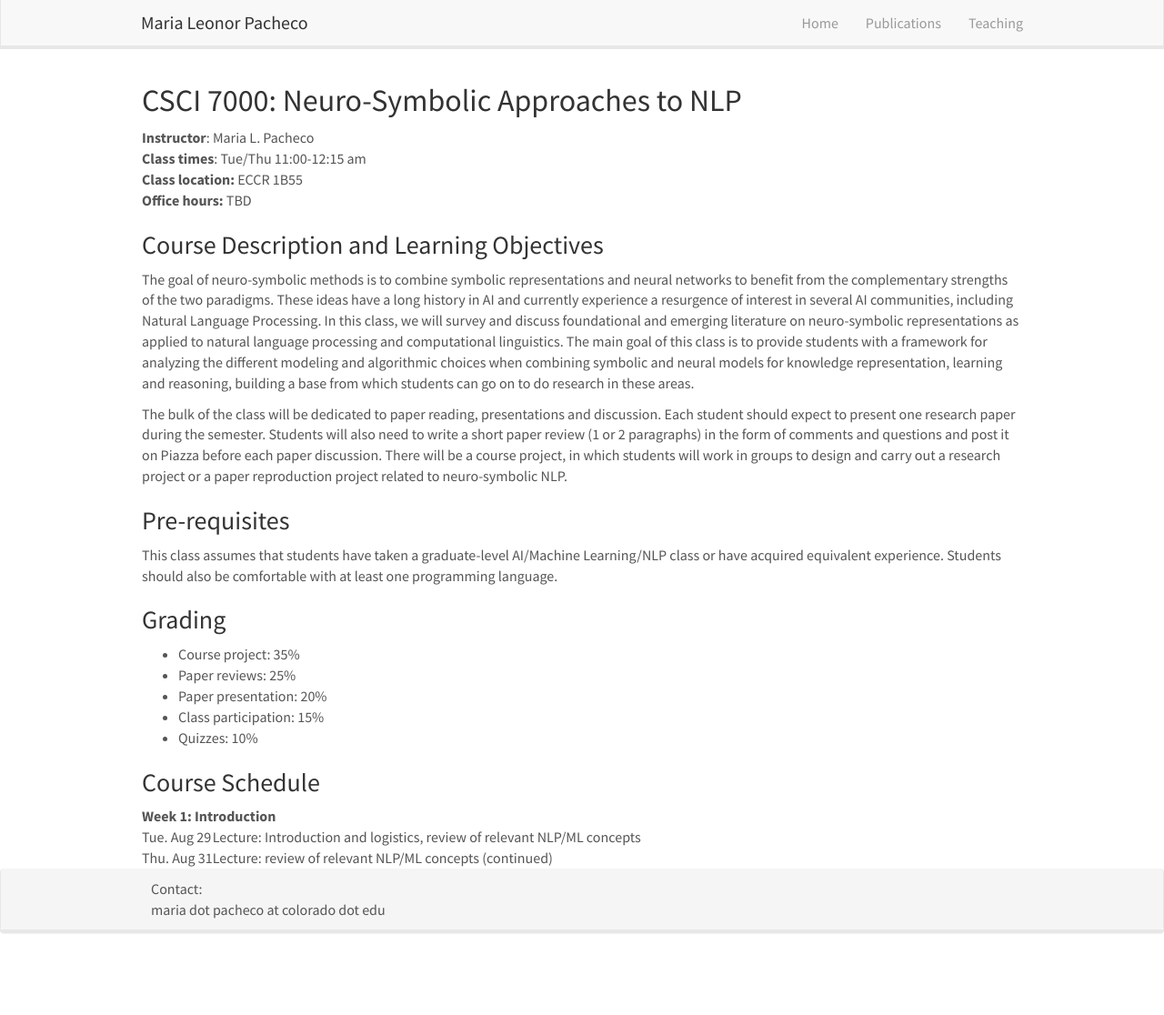
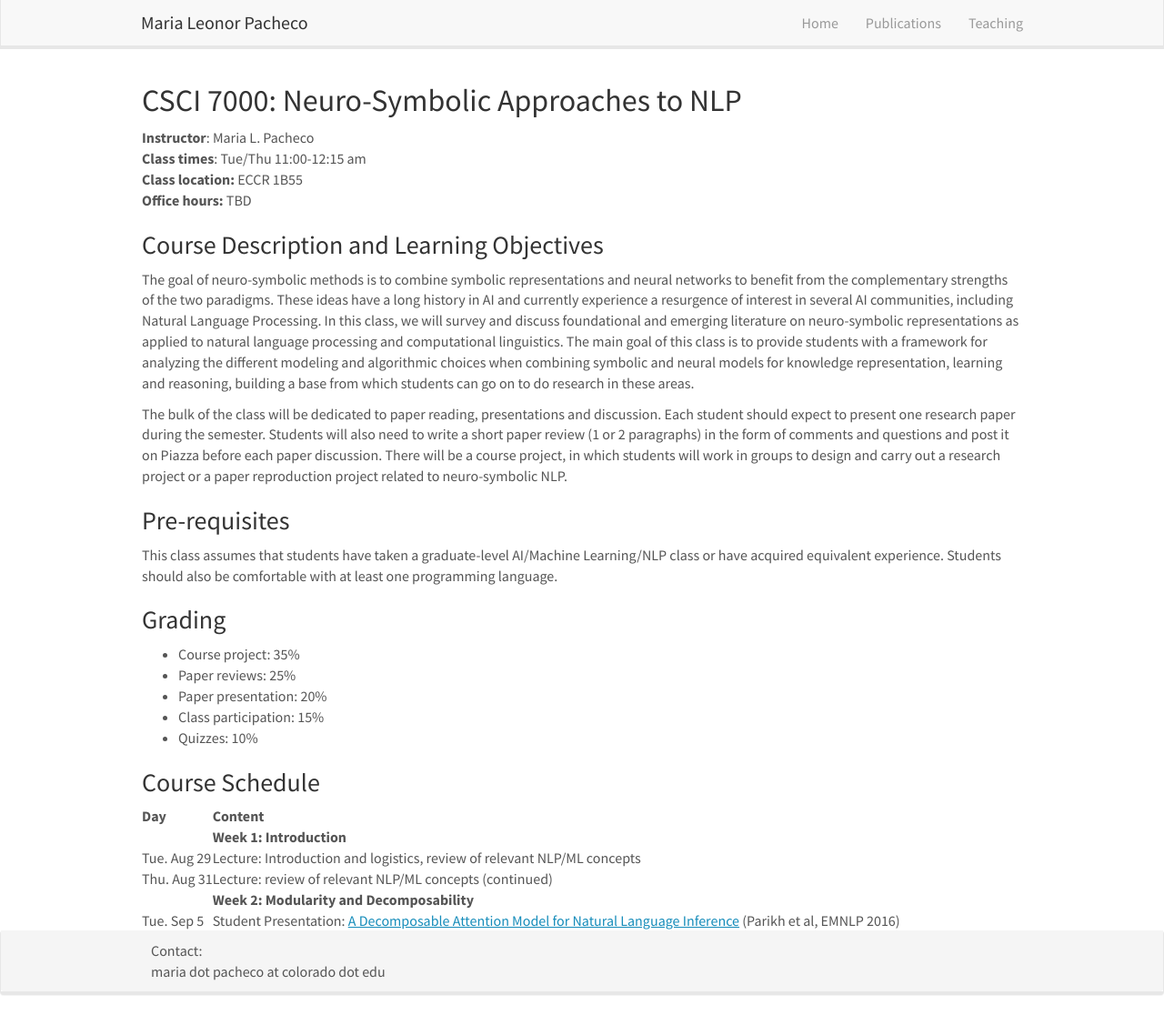
Before and after one commit to mlpacheco/mlpacheco.github.io, a Jekyll site: the page built from _pages/nesymnlp.md, in a window 1280 px wide and 1116 px high. Shown: the whole window at 91% size. Built offline with Jekyll 4.4.1, drawn with Linux system fonts in a browser that asks for light colours; nearby versions of some CDN libraries.

Commit message:
Update nesymnlp.md

```diff
--- a/_pages/nesymnlp.md
+++ b/_pages/nesymnlp.md
@@ -42,16 +42,10 @@ Students should also be comfortable with at least one programming language.
 
 ### Course Schedule
 
-<table>
-  <tr>
-    <td colspan="2"> <b>Week 1: Introduction</b> </td>
-  </tr>
-  <tr>
-    <td> Tue. Aug 29 </td>
-    <td>Lecture: Introduction and logistics, review of relevant NLP/ML concepts </td>
-  </tr>
-  <tr>
-    <td> Thu. Aug 31 </td>
-    <td> Lecture: review of relevant NLP/ML concepts (continued) </td>
-  </tr>
-</table>
+|     Day     | Content |
+| ----------- | ------------------------ |
+|             | **Week 1: Introduction** |
+| Tue. Aug 29 | Lecture: Introduction and logistics, review of relevant NLP/ML concepts |
+| Thu. Aug 31 | Lecture: review of relevant NLP/ML concepts (continued) |
+|             | **Week 2: Modularity and Decomposability** |
+| Tue. Sep 5  | Student Presentation: [A Decomposable Attention Model for Natural Language Inference]("https://aclanthology.org/D16-1244.pdf") (Parikh et al, EMNLP 2016) |
```
